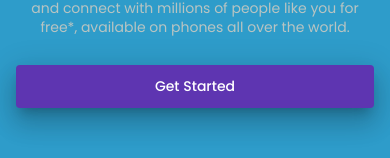
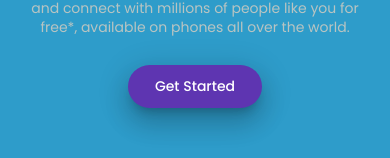
Before and after one commit to fabbl-com/fabbl-frontend, a React (Create React App) app: page / in a window 390 px wide. Shown: the part 355-513 px from the top of the page. Built offline with nearby package versions, Linux system fonts and the light colour scheme; no server answers.

Commit message:
deploy v1.2

```diff
--- a/src/pages/Home.js
+++ b/src/pages/Home.js
@@ -63,10 +63,10 @@ const useStyles = makeStyles((theme) => ({
   btn: {
     borderRadius: theme.spacing(3),
     boxShadow: theme.shadows[16],
-    padding: "1ch 3ch",
-    [theme.breakpoints.down("md")]: {
-      borderRadius: theme.spacing(0.5)
-    }
+    padding: "1ch 3ch"
+    // [theme.breakpoints.down("md")]: {
+    //   borderRadius: theme.spacing(0.5)
+    // }
   },
   headline: {}
 }));
@@ -131,7 +131,7 @@ const Home = () => {
           <br />
           <Link to="/find">
             <Button
-              fullWidth={matchesMd}
+              // fullWidth={matchesMd}
               className={classes.btn}
               variant="contained"
               color="secondary"
```
